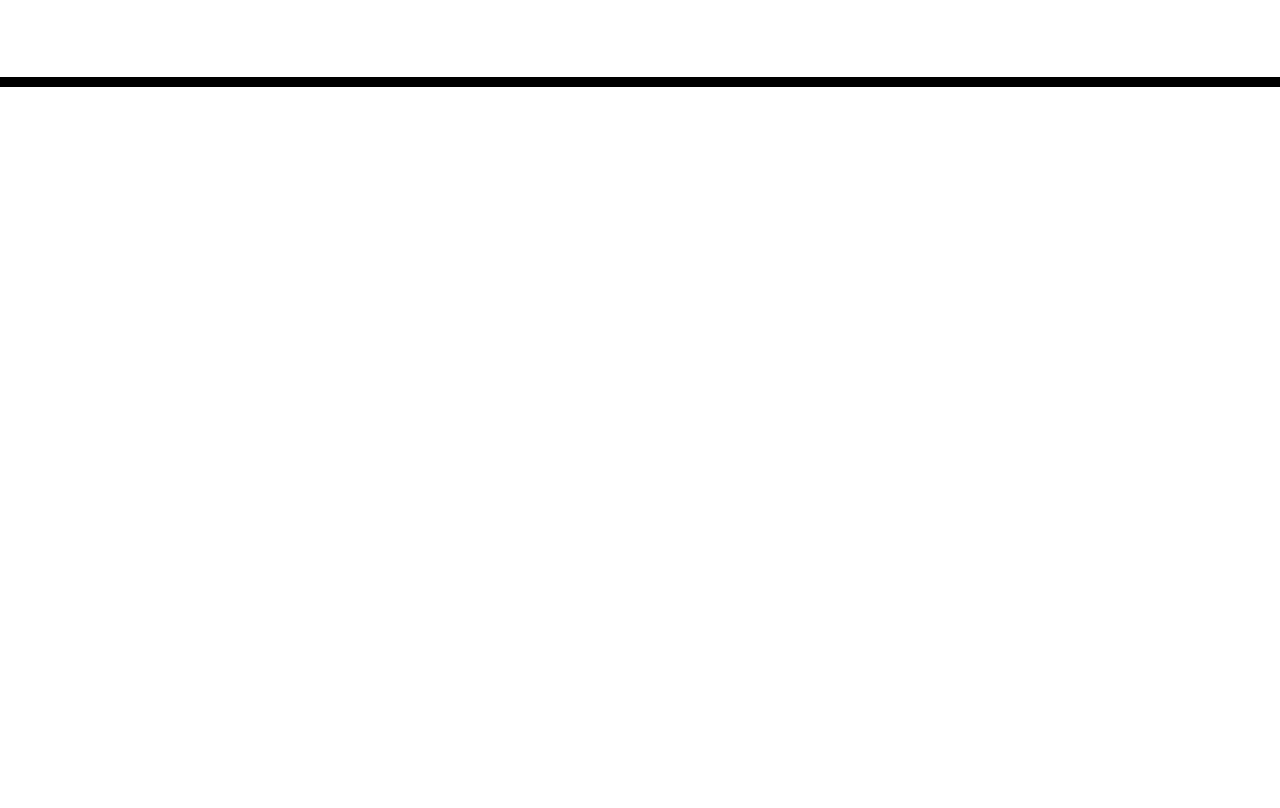
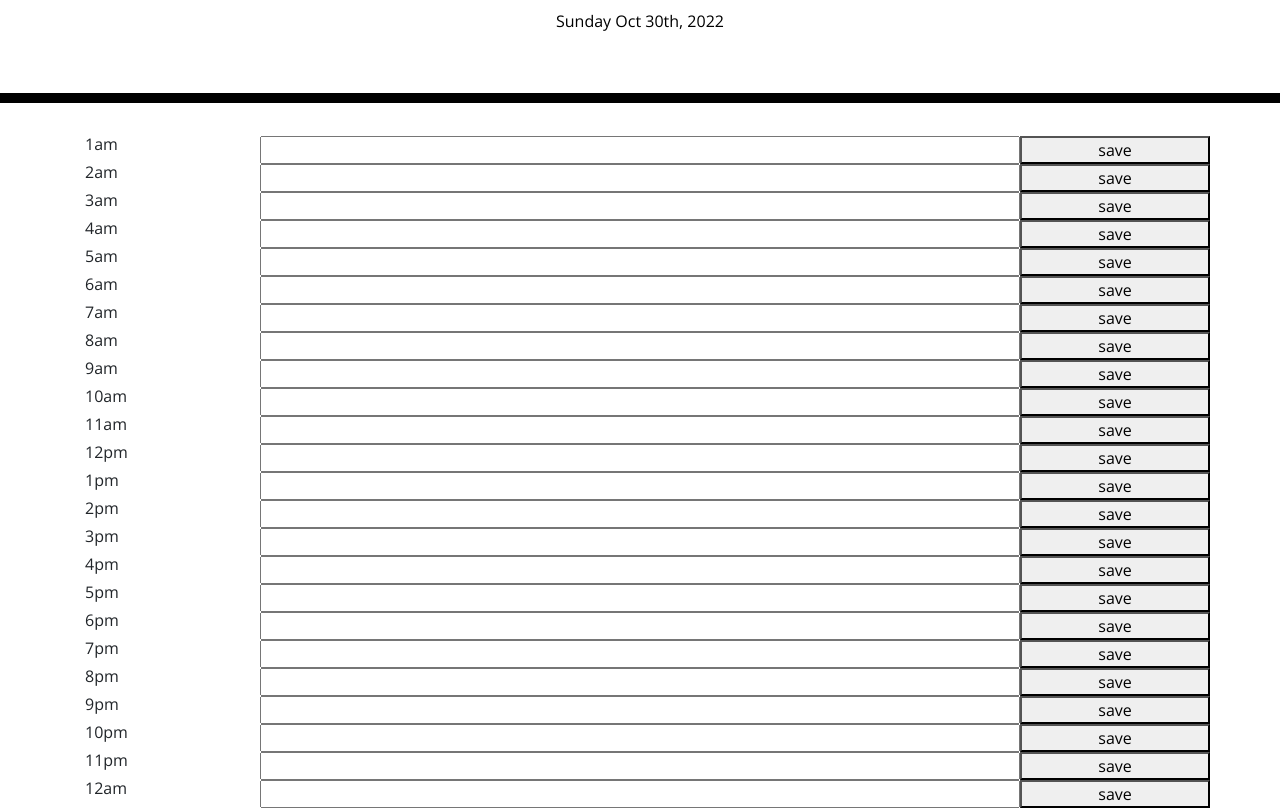
Before and after one commit to timo9939/Scheduler, a plain HTML site: page index.html in a window 1280 px wide. Shown: the part 181-989 px from the top of the page. Before the commit the page ends 800 px from the top, so only its background shows below. Drawn offline with nearby package versions, Linux system fonts and the light colour scheme.

Commit message:
layout of scheduler

```diff
--- /dev/null
+++ b/assi5.js
@@ -0,0 +1,7 @@
+let timeNow= moment();
+let day=moment();
+
+$('#timeDay').text(day.format("dddd"));
+$('#timeDisplay').text(timeNow.format("MMM Do, YYYY"));
+console.log(timeDisplay);
+timeDisplay;
--- a/index.html
+++ b/index.html
@@ -4,6 +4,7 @@
     <meta charset="UTF-8" />
     <meta name="viewport" content="width=device-width, initial-scale=1.0" />
     <meta http-equiv="X-UA-Compatible" content="ie=edge" />
+
     <link
       rel="stylesheet"
       href="https://stackpath.bootstrapcdn.com/bootstrap/4.3.1/css/bootstrap.min.css"
@@ -27,12 +28,115 @@
       <h1 class="display-3">Work Day Scheduler</h1>
       <p class="lead">A simple calendar app for scheduling your work day</p>
       <p id="currentDay" class="lead"></p>
+
+       <div class="container">
+      <!-- Timeblocks here -->
+      <span id="timeDay"></span>
+      <span id="timeDisplay"></span>
+      </div>
     </header>
+
     <div class="container">
-      <!-- Timeblocks go here -->
-    </div>
+      <div class="row">
+        <div class="col-lg-2">1am</div>
+        <input class="col-lg-8"></input>
+        <button class="col-lg-2">save</button>
+
+        <div class="col-lg-2">2am</div>
+        <input class="col-lg-8"></input>
+        <button class="col-lg-2">save</button>
+
+        <div class="col-lg-2">3am</div>
+        <input class="col-lg-8"></input>
+        <button class="col-lg-2">save</button>
+
+        <div class="col-lg-2">4am</div>
+        <input class="col-lg-8"></input>
+        <button class="col-lg-2">save</button>
+
+        <div class="col-lg-2">5am</div>
+        <input class="col-lg-8"></input>
+        <button class="col-lg-2">save</button>
+
+        <div class="col-lg-2">6am</div>
+        <input class="col-lg-8"></input>
+        <button class="col-lg-2">save</button>
+
+        <div class="col-lg-2">7am</div>
+        <input class="col-lg-8"></input>
+        <button class="col-lg-2">save</button>
+
+        <div class="col-lg-2">8am</div>
+        <input class="col-lg-8"></input>
+        <button class="col-lg-2">save</button>
+
+        <div class="col-lg-2">9am</div>
+        <input class="col-lg-8"></input>
+        <button class="col-lg-2">save</button>
+
+        <div class="col-lg-2">10am</div>
+        <input class="col-lg-8"></input>
+        <button class="col-lg-2">save</button>
+
+        <div class="col-lg-2">11am</div>
+        <input class="col-lg-8"></input>
+        <button class="col-lg-2">save</button>
+
+        <div class="col-lg-2">12pm</div>
+        <input class="col-lg-8"></input>
+        <button class="col-lg-2">save</button>
+
+        <div class="col-lg-2">1pm</div>
+        <input class="col-lg-8"></input>
+        <button class="col-lg-2">save</button>
+
+        <div class="col-lg-2">2pm</div>
+        <input class="col-lg-8"></input>
+        <button class="col-lg-2">save</button>
+
+        <div class="col-lg-2">3pm</div>
+        <input class="col-lg-8"></input>
+        <button class="col-lg-2">save</button>
+
+        <div class="col-lg-2">4pm</div>
+        <input class="col-lg-8"></input>
+        <button class="col-lg-2">save</button>
+
+        <div class="col-lg-2">5pm</div>
+        <input class="col-lg-8"></input>
+        <button class="col-lg-2">save</button>
+
+        <div class="col-lg-2">6pm</div>
+        <input class="col-lg-8"></input>
+        <button class="col-lg-2">save</button>
+
+        <div class="col-lg-2">7pm</div>
+        <input class="col-lg-8"></input>
+        <button class="col-lg-2">save</button>
+
+        <div class="col-lg-2">8pm</div>
+        <input class="col-lg-8"></input>
+        <button class="col-lg-2">save</button>
+
+        <div class="col-lg-2">9pm</div>
+        <input class="col-lg-8"></input>
+        <button class="col-lg-2">save</button>
+
+        <div class="col-lg-2">10pm</div>
+        <input class="col-lg-8"></input>
+        <button class="col-lg-2">save</button>
+
+        <div class="col-lg-2">11pm</div>
+        <input class="col-lg-8"></input>
+        <button class="col-lg-2">save</button>
+
+        <div class="col-lg-2">12am</div>
+        <input class="col-lg-8"></input>
+        <button class="col-lg-2">save</button>
+      </div>
 
     <script src="https://code.jquery.com/jquery-3.4.1.min.js"></script>
     <script src="https://cdnjs.cloudflare.com/ajax/libs/moment.js/2.24.0/moment.min.js"></script>
+    <script src="assi5.js"></script>
   </body>
 </html>
```
Also changed, not shown: style.css (line endings or trailing spaces).
